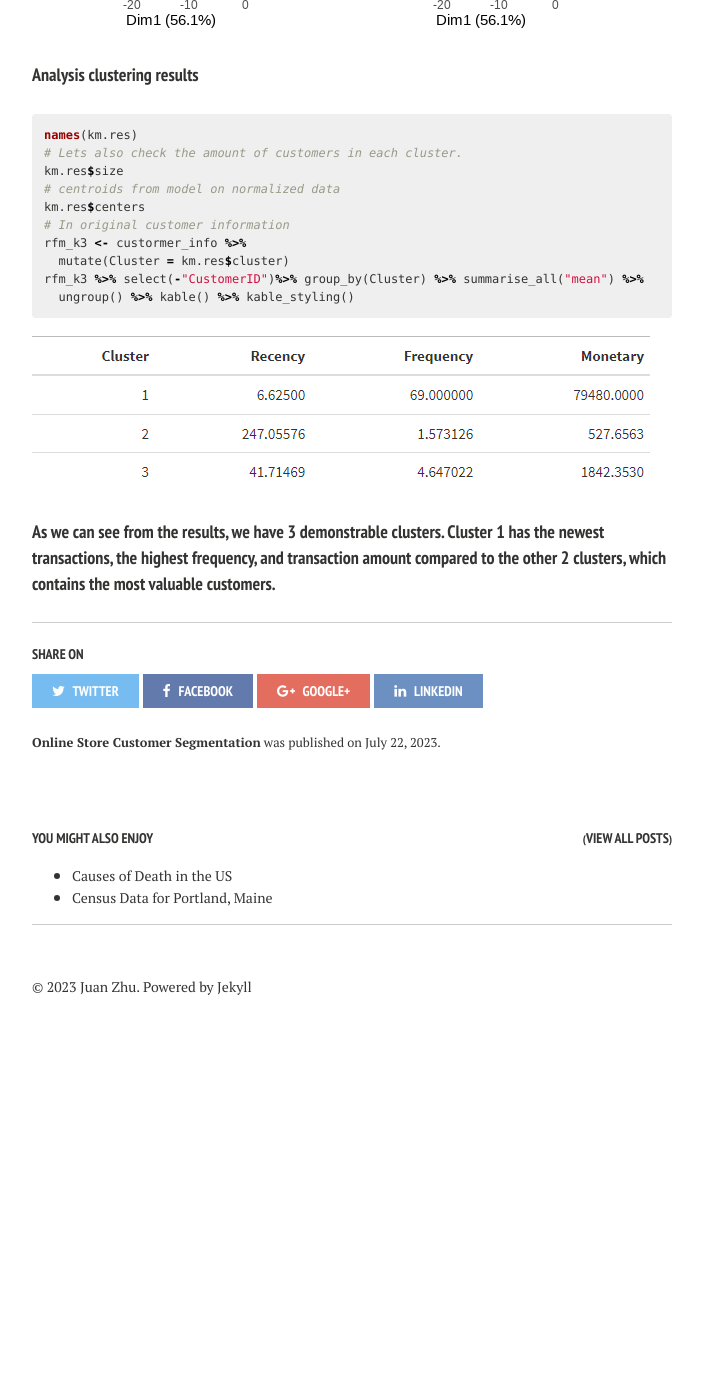
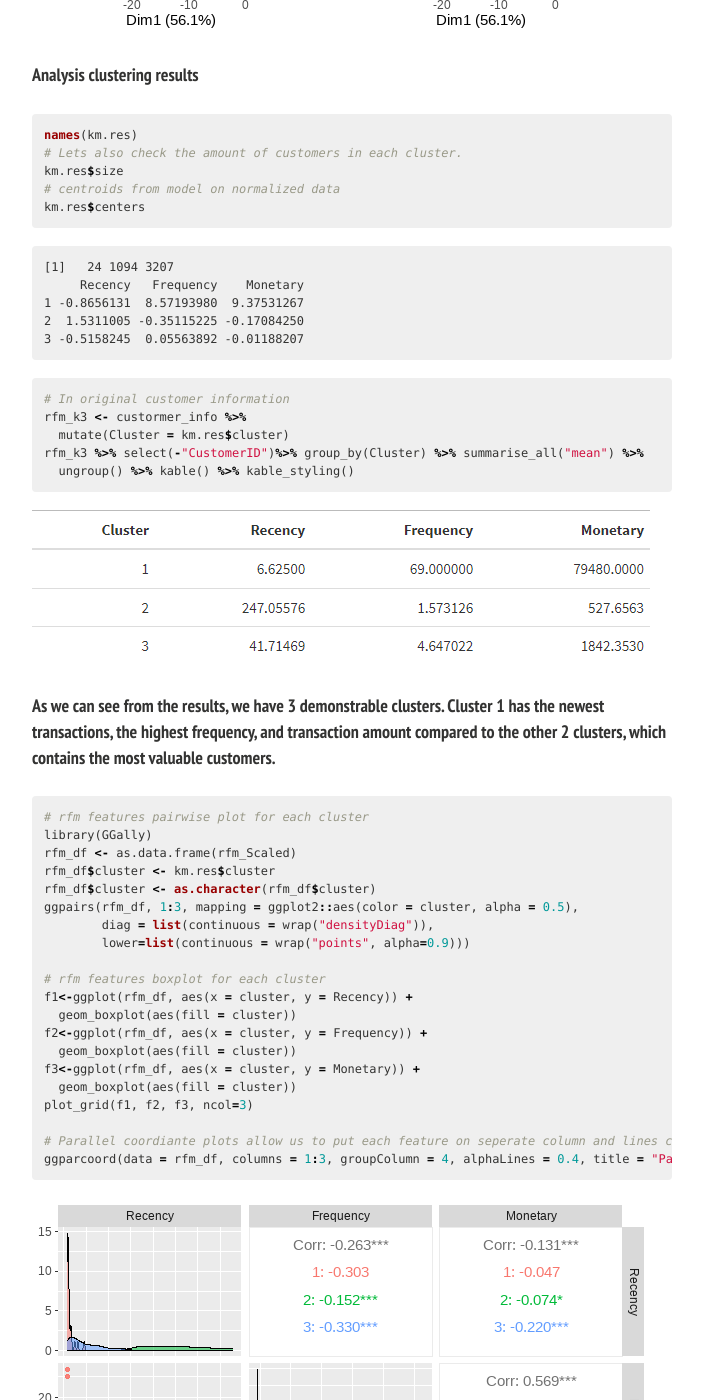
Before and after one commit to Janzhuj/janzhuj.github.io, a Jekyll site: the page built from _posts/2023-07-22-Online-Store-Customer-Segmentation.md, in a window 1280 px wide and 1400 px high, scrolled down 22766 px. Shown: the whole window, without its empty margins (288-991 px from the left). Built offline with Jekyll 4.4.1, drawn with Linux system fonts in a browser that asks for light colours; nearby versions of some CDN libraries; library files that are not in the unit come from our copies; comment, search, counter and statistics services are not loaded; before the commit the page ends 23811 px from its top, so only the background shows below that.

Commit message:
Update 2023-07-22-Online-Store-Customer-Segmentation.md

```diff
--- a/_posts/2023-07-22-Online-Store-Customer-Segmentation.md
+++ b/_posts/2023-07-22-Online-Store-Customer-Segmentation.md
@@ -601,6 +601,17 @@
 km.res$size
 # centroids from model on normalized data
 km.res$centers
+{% endhighlight %}
+
+{% highlight text %}
+[1]   24 1094 3207
+     Recency   Frequency    Monetary
+1 -0.8656131  8.57193980  9.37531267
+2  1.5311005 -0.35115225 -0.17084250
+3 -0.5158245  0.05563892 -0.01188207
+{% endhighlight %}
+
+{% highlight r %}
 # In original customer information
 rfm_k3 <- custormer_info %>%
   mutate(Cluster = km.res$cluster)
@@ -611,3 +622,32 @@
 ![Rplot-36](/figs/2023-07-22-Online-Store-Customer-Segmentation/Rplot-36.png)
 
 #### As we can see from the results, we have 3 demonstrable clusters. Cluster 1 has the newest transactions, the highest frequency, and transaction amount compared to the other 2 clusters, which contains the most valuable customers.
+
+{% highlight r %}
+# rfm features pairwise plot for each cluster
+library(GGally)
+rfm_df <- as.data.frame(rfm_Scaled)
+rfm_df$cluster <- km.res$cluster
+rfm_df$cluster <- as.character(rfm_df$cluster)
+ggpairs(rfm_df, 1:3, mapping = ggplot2::aes(color = cluster, alpha = 0.5),
+        diag = list(continuous = wrap("densityDiag")),
+        lower=list(continuous = wrap("points", alpha=0.9)))
+
+# rfm features boxplot for each cluster
+f1<-ggplot(rfm_df, aes(x = cluster, y = Recency)) +
+  geom_boxplot(aes(fill = cluster))
+f2<-ggplot(rfm_df, aes(x = cluster, y = Frequency)) +
+  geom_boxplot(aes(fill = cluster))
+f3<-ggplot(rfm_df, aes(x = cluster, y = Monetary)) +
+  geom_boxplot(aes(fill = cluster))
+plot_grid(f1, f2, f3, ncol=3)
+
+# Parallel coordiante plots allow us to put each feature on seperate column and lines connecting each column
+ggparcoord(data = rfm_df, columns = 1:3, groupColumn = 4, alphaLines = 0.4, title = "Parallel Coordinate Plot for the rfm Data", scale = "globalminmax", showPoints = TRUE) + theme(legend.position = "bottom")
+{% endhighlight %}
+
+![Rplot-37](/figs/2023-07-22-Online-Store-Customer-Segmentation/Rplot-37.png)
+
+![Rplot-38-0](/figs/2023-07-22-Online-Store-Customer-Segmentation/Rplot-38-0.png)
+
+![Rplot-39](/figs/2023-07-22-Online-Store-Customer-Segmentation/Rplot-39.png)
```
